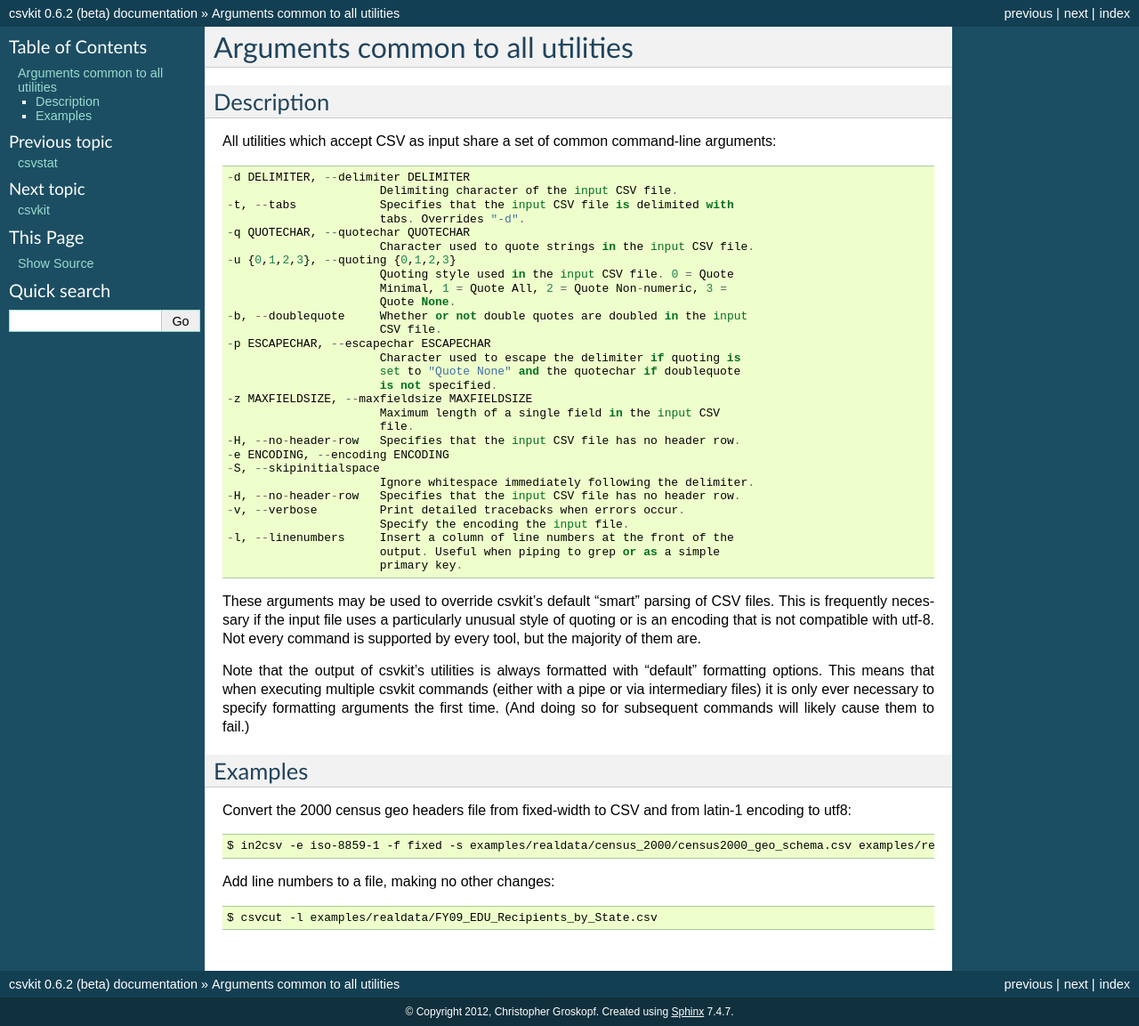
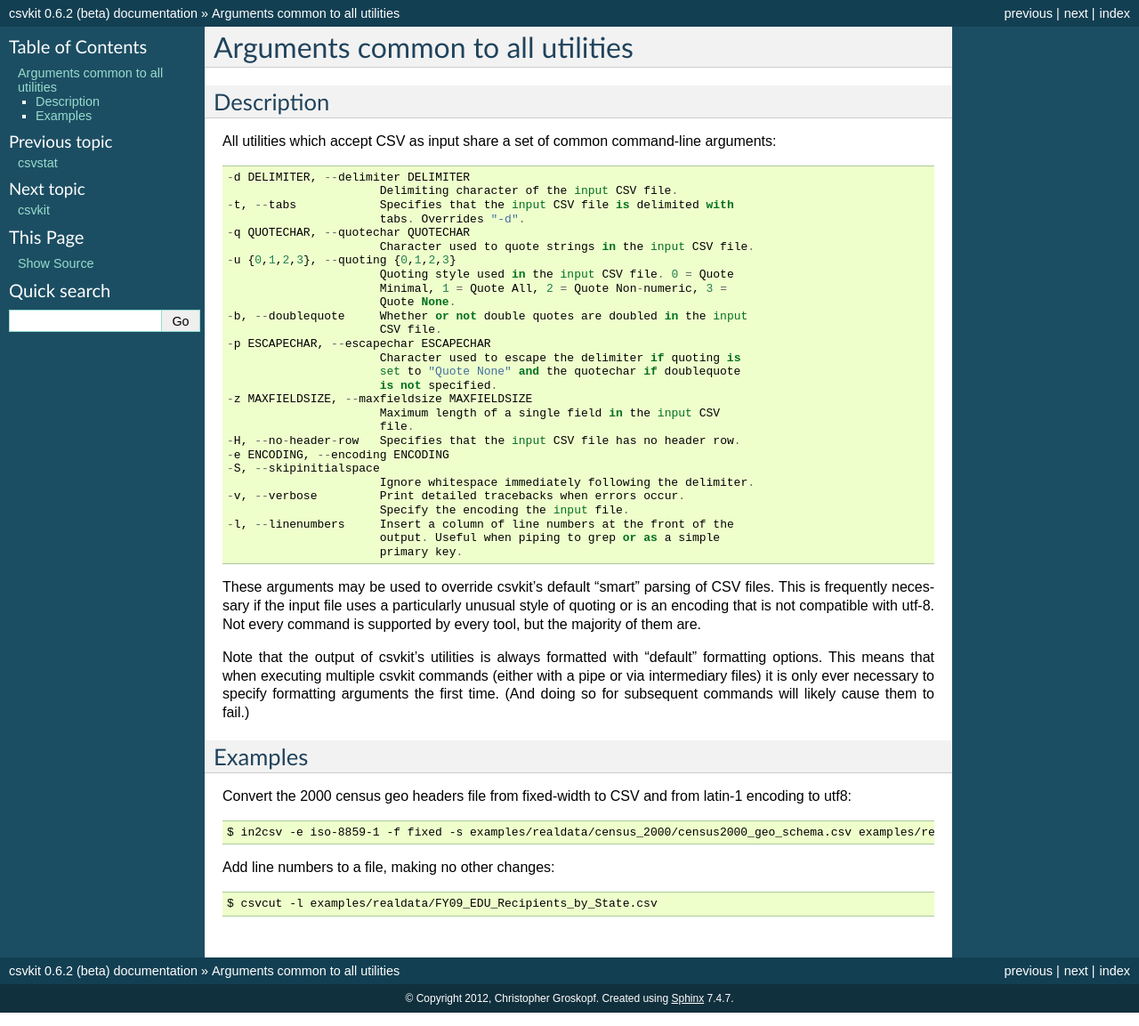
Before and after one commit to wireservice/csvkit, a Sphinx documentation site: the page built from docs/scripts/common_arguments.rst, in a window 1280 px wide. Shown: the whole page at 89% size. Built offline with Sphinx 7.4.7, drawn with Linux system fonts in a browser that asks for light colours.

Commit message:
Remove duplicate -H, --no-header-row entry
Assuming this was accidental and not necessary for some reason.

```diff
--- a/docs/scripts/common_arguments.rst
+++ b/docs/scripts/common_arguments.rst
@@ -30,7 +30,6 @@ All utilities which accept CSV as input share a set of common command-line argum
   -e ENCODING, --encoding ENCODING
   -S, --skipinitialspace
                         Ignore whitespace immediately following the delimiter.
-  -H, --no-header-row   Specifies that the input CSV file has no header row.
   -v, --verbose         Print detailed tracebacks when errors occur.
                         Specify the encoding the input file.
   -l, --linenumbers     Insert a column of line numbers at the front of the
```
